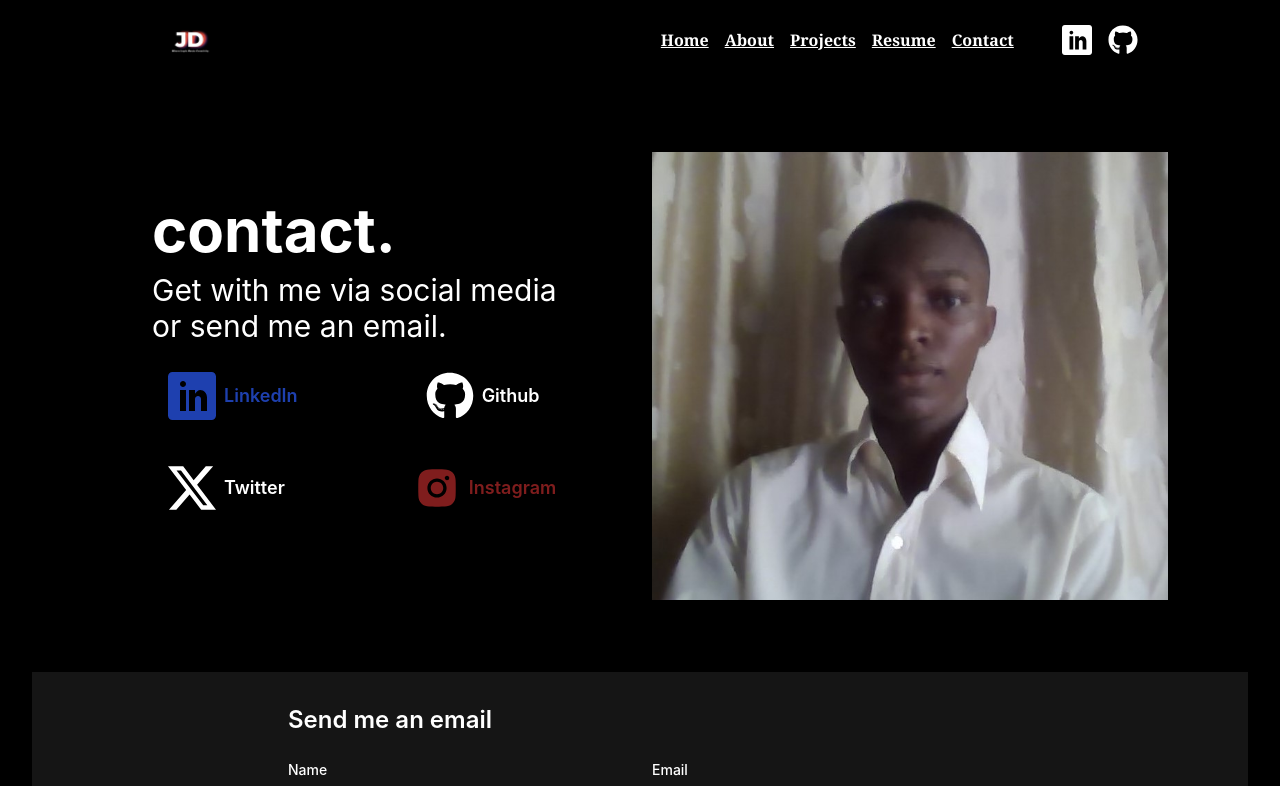
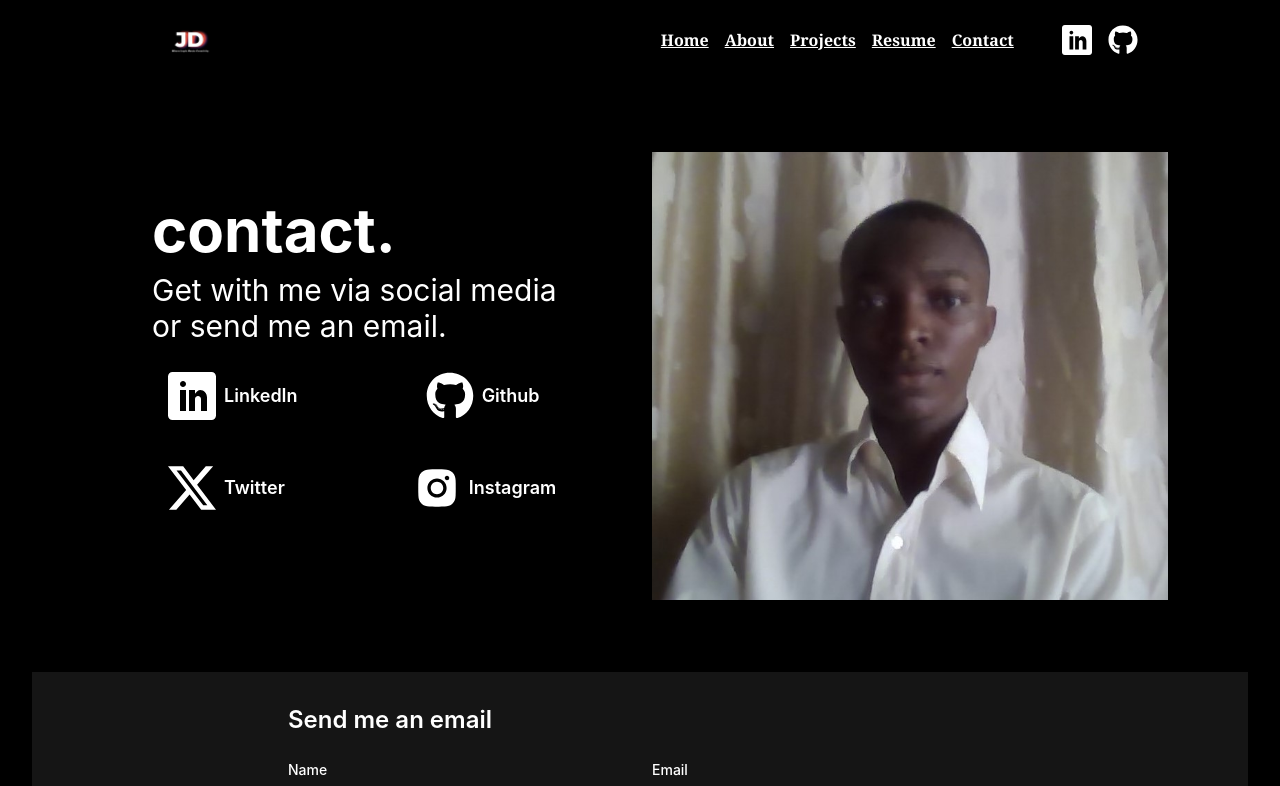
Before and after one commit to Ajay-hum/Portfolio, a React (Vite) app: page /Portfolio/contact in a window 1280 px wide. Shown: the top 786 px of the page. Built offline with nearby package versions, Linux system fonts and the light colour scheme.

Commit message:
New week Update

```diff
--- a/src/Components/Navbar.jsx
+++ b/src/Components/Navbar.jsx
@@ -63,7 +63,7 @@ export default function Navbar() {
             <li key={index}>
               <button
                 onClick={() => {
-                  setIsMenuOpen(false); // Close menu
+                  setIsMenuOpen(false); // Close menu on click of link
                   handleNavigation(item.link); // Navigate with loading
                 }}
                 className="name hover:text-blue-400 underline"
--- a/src/Components/Navbar2.jsx
+++ b/src/Components/Navbar2.jsx
@@ -84,7 +84,7 @@ export default function Navbar() {
   );
 }
 
-<div className="flex justify-center items-center">
+      {/* <div className="flex justify-center items-center">
         <img
           src={img}
           alt="Example"
@@ -95,4 +95,4 @@ export default function Navbar() {
           alt="Small Photo"
           className="absolute left-3/4 transform -translate-x-1/2 rounded-full border-white shadow-lg max-325px:bottom-10 max-375px:bottom-32 max-414px:bottom-48 max-480px:bottom-52 max-600px:bottom-60 md:bottom-72 lg:bottom-80 xl:bottom-96 w-40 h-40 md:w-80 md:h-80 border-4 "
         />
-      </div>
+      </div> */}
--- a/src/Pages/Contact.jsx
+++ b/src/Pages/Contact.jsx
@@ -7,7 +7,7 @@ import profile from '../Assets/profile photo.jpg'
 import ContactForm from "../Components/ContactForm";
 
 export default function Contact() {
-  return ( // Add the return statement here
+  return (
     <div className="pt-20 md:px-8">
       <div className="m-8 md:m-14 md:flex">
         <div className="flex flex-col gap-3 p-2 xl:px-16 md:pt-16 md:w-1/2 md:h-[30rem]">
@@ -15,8 +15,8 @@ export default function Contact() {
           <p className="lg:text-3xl md:text-2xl text-lg">Get with me via social media or send me an email.</p>
           <div className="flex lg:gap-32 md:gap-20 gap-10 p-4"> {/* Add flex and gap for spacing */}
             <a href="https://www.linkedin.com/in/justus-asogwa-726427293" target="_blank" rel="noopener noreferrer" className="flex items-center">
-              <ImLinkedin className="text-blue-800 hover:text-blue-400 text-4xl sm:text-3xl md:text-4xl lg:text-5xl" />
-              <p className="text-blue-800 ml-2 font-semibold text-lg">LinkedIn</p>
+              <ImLinkedin className="hover:text-blue-400 text-4xl sm:text-3xl md:text-4xl lg:text-5xl" />
+              <p className="ml-2 font-semibold text-lg">LinkedIn</p>
             </a>
             <a href="https://github.com/Ajay-hum" target="_blank" rel="noopener noreferrer" className="flex items-center">
               <FaGithub className="hover:text-blue-400 text-4xl sm:text-3xl md:text-4xl lg:text-5xl" />
@@ -29,8 +29,8 @@ export default function Contact() {
               <p className="ml-2 font-semibold text-lg">Twitter</p>
             </a>
             <a href="https://instagram.com/gentle_soul_26" target="_blank" rel="noopener noreferrer" className="flex items-center">
-              <AiFillInstagram className="text-red-900 hover:text-blue-400 text-4xl sm:text-3xl md:text-4xl lg:text-5xl" />
-              <p className="text-red-900 ml-2 font-semibold text-lg">Instagram</p>
+              <AiFillInstagram className="hover:text-blue-400 text-4xl sm:text-3xl md:text-4xl lg:text-5xl" />
+              <p className="ml-2 font-semibold text-lg">Instagram</p>
             </a>
           </div>
         </div>
--- a/src/Pages/Home.jsx
+++ b/src/Pages/Home.jsx
@@ -5,7 +5,6 @@ import { Link } from 'react-router-dom';
 import profile from '../Assets/profile photo.jpg';
 import img from '../Assets/future.jpeg';
 import curateImg from '../Assets/ProjectImgs/curate.png'; // Import your images here
-import { FaGripLinesVertical } from 'react-icons/fa6';
 
 const images = {
   'curate.png': curateImg,
@@ -27,8 +26,6 @@ export default function Home() {
       .then(data => setData(data))
       .catch(error => console.error('Error fetching data:', error));
   }, []);
-
-
 
   return (
     <section className="z-50 flex-row justify-center items-center gap-12 pt-20 pb-16">
```
Also changed, not shown: 1 other file (tests, documents, lock files or other folders).
